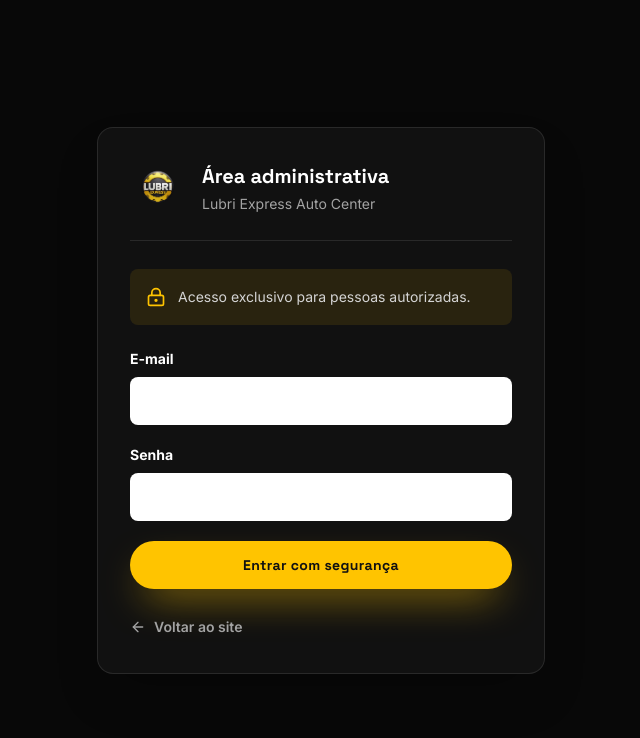
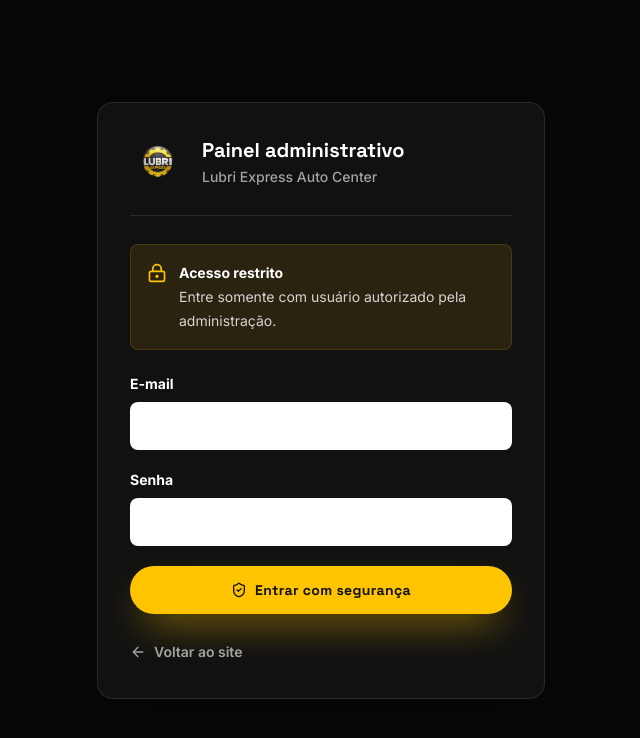
Before and after one commit to superlubriexpress-debug/lubri-express-site, a Next.js app: page /login in a window 1280 px wide. Shown: the top 738 px of the page, without its empty margins (319-959 px from the left). Built offline with nearby package versions, Linux system fonts and the light colour scheme; no server answers; the database is empty.

Commit message:
Polish admin login screen

```diff
--- a/app/login/page.tsx
+++ b/app/login/page.tsx
@@ -1,7 +1,7 @@
 import type { Metadata } from "next";
 import Image from "next/image";
 import Link from "next/link";
-import { ArrowLeft, LockKeyhole } from "lucide-react";
+import { ArrowLeft, LockKeyhole, ShieldCheck } from "lucide-react";
 import { redirect } from "next/navigation";
 
 import { loginAction } from "@/app/login/actions";
@@ -26,19 +26,22 @@ export default async function LoginPage({ searchParams }: LoginPageProps) {
   const next = params.next?.startsWith("/") && !params.next.startsWith("//") ? params.next : "/painel";
 
   return (
-    <main id="conteudo" className="grid min-h-svh place-items-center bg-[#080808] px-5 py-12 text-white">
+    <main id="conteudo" className="grid min-h-svh place-items-center bg-[#070707] px-5 py-12 text-white">
       <section className="w-full max-w-md rounded-xl border border-white/10 bg-[#111111] p-6 shadow-2xl sm:p-8">
         <div className="flex items-center gap-4 border-b border-white/10 pb-6">
           <Image src={assets.logo} alt="" width={56} height={56} className="h-14 w-14 object-contain" priority />
           <div>
-            <p className="font-display text-xl font-bold">Área administrativa</p>
-            <p className="mt-1 text-sm text-neutral-400">Lubri Express Auto Center</p>
+            <p className="font-display text-xl font-black leading-tight">Painel administrativo</p>
+            <p className="mt-1 text-sm font-medium text-neutral-400">Lubri Express Auto Center</p>
           </div>
         </div>
 
-        <div className="mt-7 flex items-start gap-3 rounded-lg bg-accent/10 p-4 text-sm leading-6 text-neutral-300">
+        <div className="mt-7 flex items-start gap-3 rounded-lg border border-accent/15 bg-accent/10 p-4 text-sm leading-6 text-neutral-200">
           <LockKeyhole className="mt-0.5 h-5 w-5 shrink-0 text-accent" />
-          Acesso exclusivo para pessoas autorizadas.
+          <div>
+            <strong className="block text-white">Acesso restrito</strong>
+            <span className="text-neutral-300">Entre somente com usuário autorizado pela administração.</span>
+          </div>
         </div>
 
         {!isSupabaseConfigured() && (
@@ -76,6 +79,7 @@ export default async function LoginPage({ searchParams }: LoginPageProps) {
             />
           </label>
           <button type="submit" className="btn-primary min-h-12 w-full">
+            <ShieldCheck className="h-4 w-4" />
             Entrar com segurança
           </button>
         </form>
```
